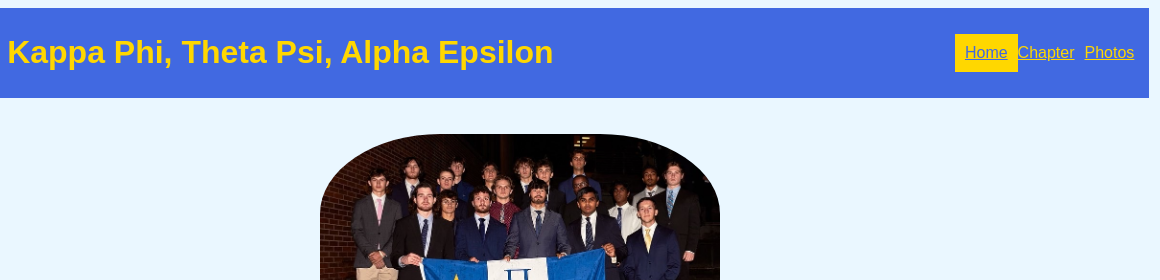
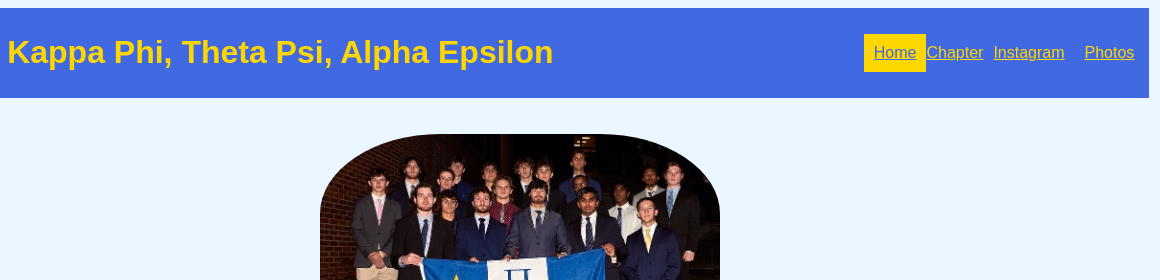
Before and after one commit to ColinChomas/pikapp_ae, a plain HTML site: page index.html in a window 1280 px wide. Shown: the top 280 px of the page, 120-1280 px from the left. Drawn offline with Linux system fonts and the light colour scheme.

Commit message:
added link to insta

```diff
--- a/index.html
+++ b/index.html
@@ -19,6 +19,8 @@
         </div>
         <div class="links">
             <a href="code/photos.html" class="link">  Photos  </a>
+            <br>
+            <a href="https://www.instagram.com/pikapp_ae/" class="link">Instagram</a>
             <br>
             <a href="https://ritpikapp.org/" class="links">  Chapter  </a>
             <br>
```
